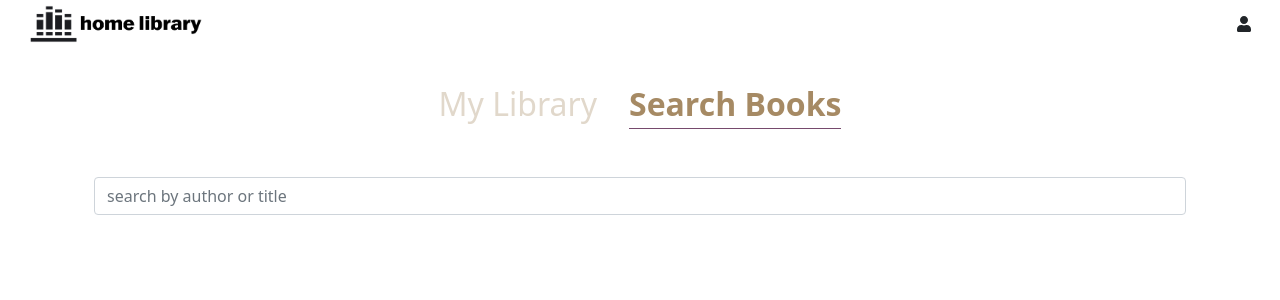
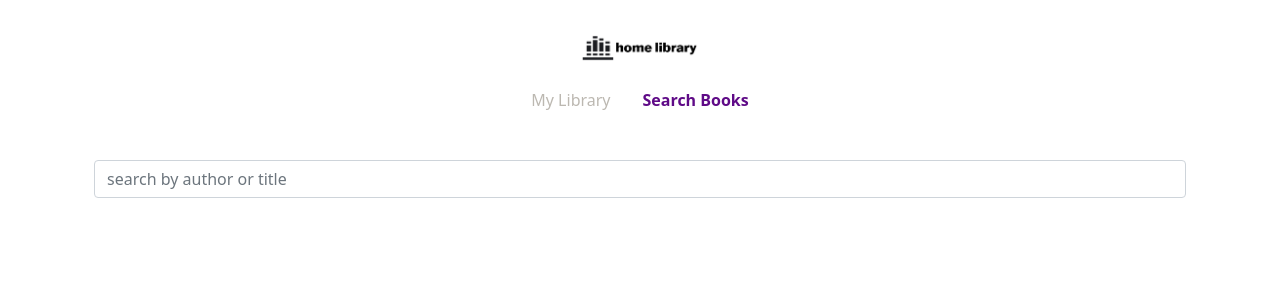
Before and after one commit to VandersliceApril-FS/wdd348, a React (Create React App) app: page /SearchBooks in a window 1280 px wide. Shown: the top 300 px of the page. Built offline with nearby package versions, Linux system fonts and the light colour scheme.

Commit message:
Changed the style of the cards.

```diff
--- a/src/App.js
+++ b/src/App.js
@@ -1,37 +1,29 @@
 import React from "react"
-import { BrowserRouter as Router, NavLink, Route, Switch } from "react-router-dom"
-import MyLibrary from './pages/MyLibrary'
-import SearchBooks from "./pages/SearchBooks"
-import Home from './pages/Home'
+import { GlobalProvider } from './context/GlobalState'
+import { BrowserRouter as Router, NavLink } from "react-router-dom"
+import Routes from './components/Routes'
+import MainNav from './components/Nav/MainNav'
 import Brand from './images/brand-01.png'
-import { Image, Container, Nav } from 'react-bootstrap'
+import { Container } from 'react-bootstrap'
 import 'bootstrap/dist/css/bootstrap.min.css';
-import { FaUser } from "react-icons/fa";
-import { GlobalProvider } from './context/GlobalState'
+
 
 const styles = {
   container: {
     width: '100%',
     height: '100vh'
   },
-  link: {
-    textDecoration: 'none',
-    fontSize: '2rem',
-    margin: '0 1rem',
-    color: '#E1D8CB',
 
-  },
   brand: {
-    height: '3rem',
+    height: '2rem',
   },
   header: {
     display: 'flex',
-    justifyContent: 'space-between',
-    alignItems: 'center',
-    margin: '0 1rem 2rem 1rem'
+    justifyContent: 'center',
+    margin: '2rem 0 .5rem 0'
   },
   main: {
-    margin: '3rem 0 0 0 '
+    margin: '2rem 0 0 0 '
   }
 }
 
@@ -43,45 +35,12 @@ function App() {
             <header style={styles.header}>
                 <NavLink
                   to='/'>
-                    <Image src={Brand} alt='bookshelf brand icon' style={styles.brand} />
+                    <img src={Brand} alt='bookshelf brand icon' style={styles.brand} />
                 </NavLink>
-                <FaUser />
             </header>
-              <Nav className='justify-content-center'>
-                  <NavLink
-                  style={styles.link}
-                  to='/MyLibrary'
-                  activeStyle={{
-                    fontWeight: 'bold',
-                    borderBottom: '1px solid #764a6d',
-                    color: '#A68A64'
-                  }}>
-                      My Library
-                  </NavLink>
-                  <NavLink
-                  style={styles.link}
-                  to='/SearchBooks'
-                  activeStyle={{
-                    fontWeight: 'bold',
-                    borderBottom: '1px solid #764a6d',
-                    color: '#A68A64'
-                  }}>
-                      Search Books
-                  </NavLink>
-              </Nav>
-
+          <MainNav />
           <Container style={styles.main} fluid>
-            <Switch>
-                <Route exact path='/'>
-                  <Home />
-                </Route>
-                <Route exact path='/MyLibrary'>
-                  <MyLibrary />
-                </Route>
-                <Route path='/SearchBooks'>
-                  <SearchBooks />
-                </Route>
-            </Switch>
+            <Routes />
           </Container>
         </Container>
       </Router>
--- a/src/components/Book/BookItem.css
+++ b/src/components/Book/BookItem.css
@@ -6,20 +6,3 @@
     font-family: 'Lora', serif;
     text-transform: capitalize;
 }
-
-.title {
-    width: 16rem;
-    font-weight: 700;
-    font-size: 1.2rem;
-    text-overflow: ellipsis;
-    overflow: hidden;
-    white-space: nowrap;
-    margin: .5rem 0 0 0;
-}
-.title:hover {
-    overflow: visible;
-}
-.subtitle {
-    font-weight: 200;
-    font-style: italic;
-}
--- a/src/components/Book/BookItem.js
+++ b/src/components/Book/BookItem.js
@@ -1,25 +1,32 @@
 import React, { useContext } from 'react'
 import './BookItem.css'
+import { Card } from 'react-bootstrap'
 import BookPlaceholder from '../../images/book.png'
-import Image from 'react-bootstrap/Image'
-import { Card, Container } from 'react-bootstrap'
 import { GlobalContext } from '../../context/GlobalState'
+import { FaTrash } from 'react-icons/fa'
 
 const styles = {
-    coverImage: {
-        height: '100%',
-        display: 'block',
-        margin: 'auto'
+    card: {
+        width: '100%',
+        height: 'fit-content',
+        marginBottom: '1rem',
+        display: 'flex',
+
+    },
+    title: {
+        fontWeight: '700',
+        fontSize: '1rem',
+        // margin: '.5rem 0 0 0'
     },
     placeholderImage: {
-        padding: '0 2rem',
-        height: '100%',
-        display: 'block',
-        margin: 'auto',
+        // padding: '0 2rem',
+        // width: '100%',
+        // display: 'block',
+        // margin: 'auto',
     },
     author: {
         fontWeight: '300',
-        fontSize: '1rem',
+        fontSize: '.75rem',
         margin: '0'
     },
     first_publish_year: {
@@ -34,6 +41,17 @@ const styles = {
         background: 'transparent',
         color: 'red',
         border: 'none',
+    },
+    coverImage: {
+        height: '6rem'
+        // width: '10rem'
+        // display: 'block',
+        // margin: '0 auto'
+    },
+    info: {
+        padding: '0 .5rem',
+        width: '100%'
+
     }
 }
 
@@ -42,24 +60,26 @@ function BookItem({ book }) {
 
     const coverSrc = `http://covers.openlibrary.org/b/id/${book.cover_i}-M.jpg`
     return (
-        <Card style={{ width: '18rem', height: '25rem', padding: '1rem 0 .5rem 0', margin: '0 0 1rem 0' }}>
-            <Container style={{ height: '15rem' }}>
+        <div style={styles.card}>
+            <section>
                 {book.cover_i
-                    ? <Image src={coverSrc} alt='book cover' style={styles.coverImage} fluid />
-                    : <Image src={BookPlaceholder} alt='cover image not available' style={styles.placeholderImage} fluid />
+                    ? <img src={coverSrc} alt='book cover' style={styles.coverImage} />
+                    : <img src={BookPlaceholder} alt='cover not available' style={styles.placeholderImage} />
                 }
-            </Container>
-            <Card.Body>
-                <h2 className="title">{book.title}</h2>
+            </section>
+            <section style={styles.info}>
+                <h2 style={styles.title} className="title">{book.title}</h2>
                 {book.author_name &&
                     <h4 style={styles.author}>by {book.author_name}</h4>
                 }
                 <p style={styles.first_publish_year}>Publish Year: {book.first_publish_year} </p>
-            </Card.Body>
+
+            </section>
             <button style={styles.deleteButton} onClick={() => deleteBook(book.id)}>
-                    Delete
+                    <FaTrash />
             </button>
-        </Card>
+
+        </div>
     )
 }
 
--- /dev/null
+++ b/src/components/Nav/MainNav.js
@@ -0,0 +1,30 @@
+import React from 'react'
+import { NavLink } from 'react-router-dom'
+import './Nav.css'
+
+function MainNav() {
+    return (
+      <nav>
+          <NavLink
+            className='navLink'
+            to='/MyLibrary'
+            activeStyle={{
+              fontWeight: 'bold',
+              color: '#5F0A87'
+              }}>
+                My Library
+          </NavLink>
+          <NavLink
+            className='navLink'
+            to='/SearchBooks'
+            activeStyle={{
+              fontWeight: 'bold',
+              color: '#5F0A87'
+            }}>
+                Search Books
+          </NavLink>
+      </nav>
+    )
+}
+
+export default MainNav
--- /dev/null
+++ b/src/components/Nav/Nav.css
@@ -0,0 +1,14 @@
+@media (max-width: 600px) {
+
+}
+
+nav {
+    display: flex;
+    justify-content: center;
+}
+
+.navLink {
+    margin: 1rem;
+    text-decoration: none;
+    color: #BCB8B1;
+}
--- a/src/components/ResultCard.js
+++ b/src/components/ResultCard.js
@@ -5,7 +5,7 @@ import { GlobalContext } from '../context/GlobalState'
 const styles = {
     button: {
         width: 'fit-content',
-        background: '#764a6d',
+        background: '#5F0A87',
         padding: '.5rem 1rem',
         color: '#fff',
         border: 'none',
--- a/src/components/Routes.js
+++ b/src/components/Routes.js
@@ -9,7 +9,7 @@ const Routes = () => {
     return (
         <Switch>
             <Route exact path='/' component={Home} />
-            <Route path='/MyLibrary' component={MyLibrary} />
+            <Route exact path='/MyLibrary' component={MyLibrary} />
             <Route path='/SearchBooks' component={SearchBooks} />
         </Switch>
     )
--- a/src/pages/Home.js
+++ b/src/pages/Home.js
@@ -1,9 +1,6 @@
 import React from 'react'
 import { Container, Button } from 'react-bootstrap'
 import { NavLink } from 'react-router-dom'
-import HeroImage from '../images/ereader.jpg'
-
-
 
 const styles = {
     container: {
@@ -13,21 +10,23 @@ const styles = {
     hero: {
         height: '35rem'
     },
-    headingContainer: {
-        padding: '4rem',
-    },
     heading: {
         marginBottom: '2rem',
-        fontSize: '3rem'
+        fontSize: '2rem'
     },
     button: {
-        marginTop: '2rem'
+        width: 'fit-content',
+        background: '#5F0A87',
+        padding: '.5rem 1rem',
+        color: '#fff',
+        border: 'none',
+        borderRadius: '2px'
     }
 }
 
 function Home() {
     return (
-        <Container style={styles.container}>
+        <Container>
             <div style={styles.headingContainer}>
                 <h1 style={styles.heading}><strong>Keep track</strong> of all books in your library</h1>
                 <p>We currently live in a sort of limbo where some of our books live on the shelf and some live in a device. Keep track of both digital and physical books by cataloguing them in home library.</p>
@@ -43,9 +42,9 @@ function Home() {
                 </NavLink>
 
             </div>
-            <div style={styles.heroContainer}>
+            {/* <div style={styles.heroContainer}>
                 <img style={styles.hero} src={HeroImage} alt="" />
-            </div>
+            </div> */}
 
         </Container>
     )
```
Also changed, not shown: src/components/PageHeader.js (deleted, +0 -19 lines).
